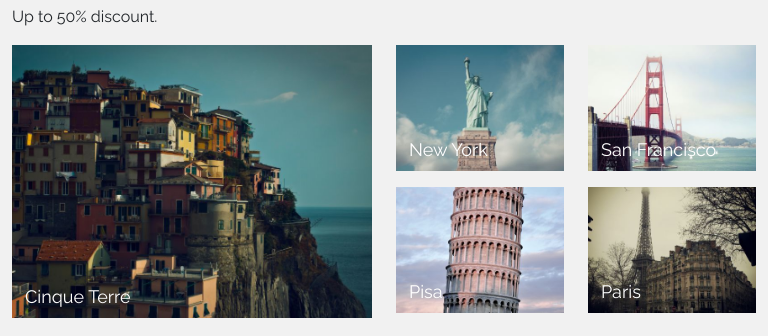
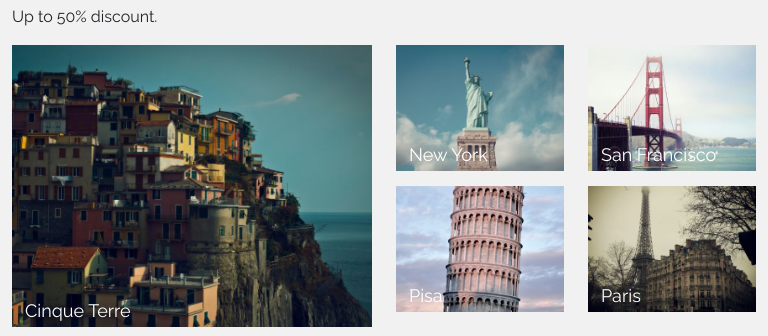
Before and after one commit to khoanamgit/TravelLandingPage, a plain HTML site: page index.html in a window 768 px wide. Shown: the part 458-794 px from the top of the page. Drawn offline with nearby package versions, Linux system fonts and the light colour scheme.

Commit message:
update 2

```diff
--- a/style.css
+++ b/style.css
@@ -187,7 +187,7 @@ body{
 }
 
 .offer-item-top{
-    margin-bottom: 16px;
+    margin-bottom: 20px;
 }
 
 .content-heading{
@@ -380,6 +380,24 @@ ul{
     .container{
         max-width: 800px;
     }
+
+
+    .offer-item{
+        padding-bottom: 15px;
+    }
+
+    .offer-place{
+        bottom: 10px;
+        left: 9px;
+    }
+
+    .offer-item-top{
+        margin-bottom: 0px;
+    }
+
+    .card-top{
+        margin-bottom: 16px;
+    }
 }
 
 @media only screen and (min-width: 1101px){
```
